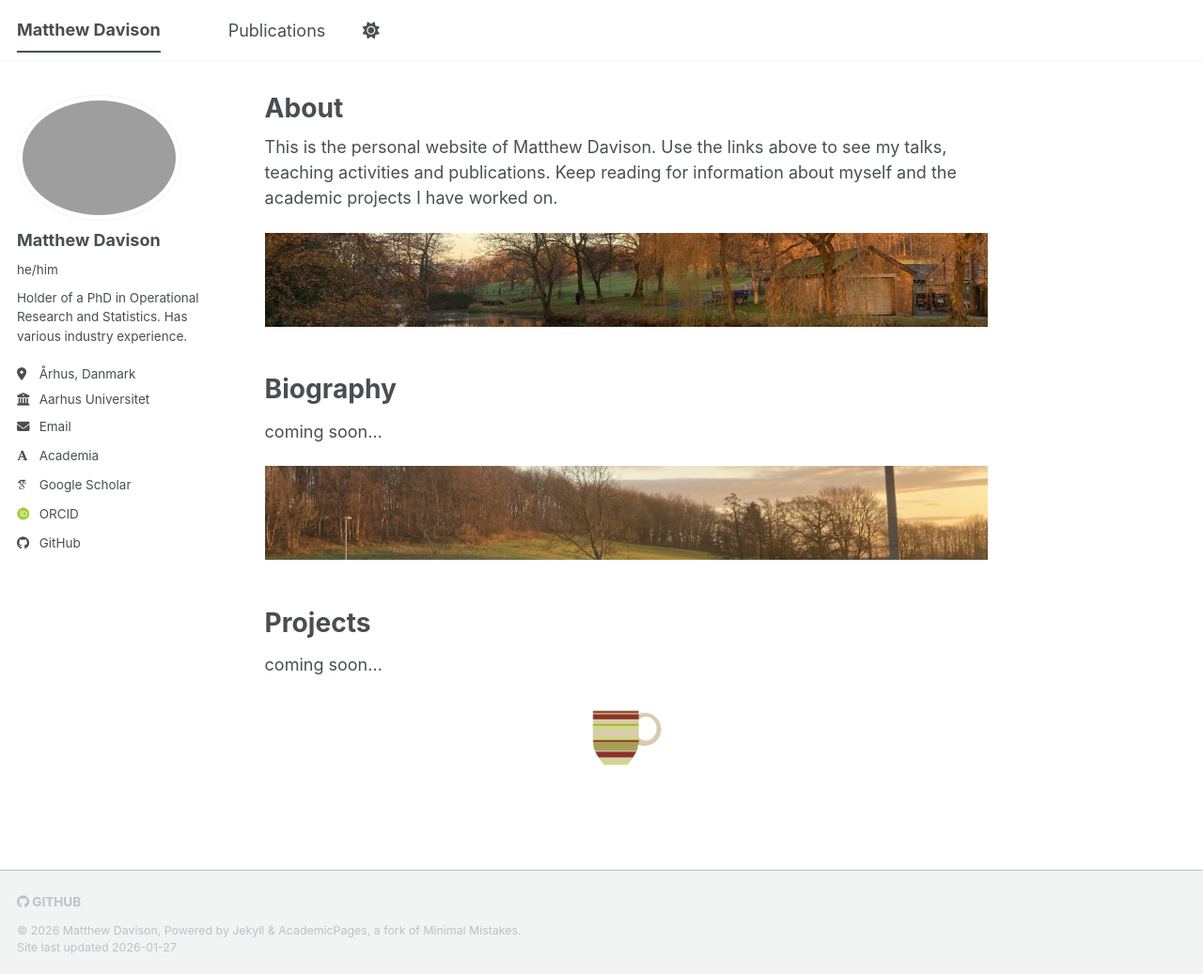
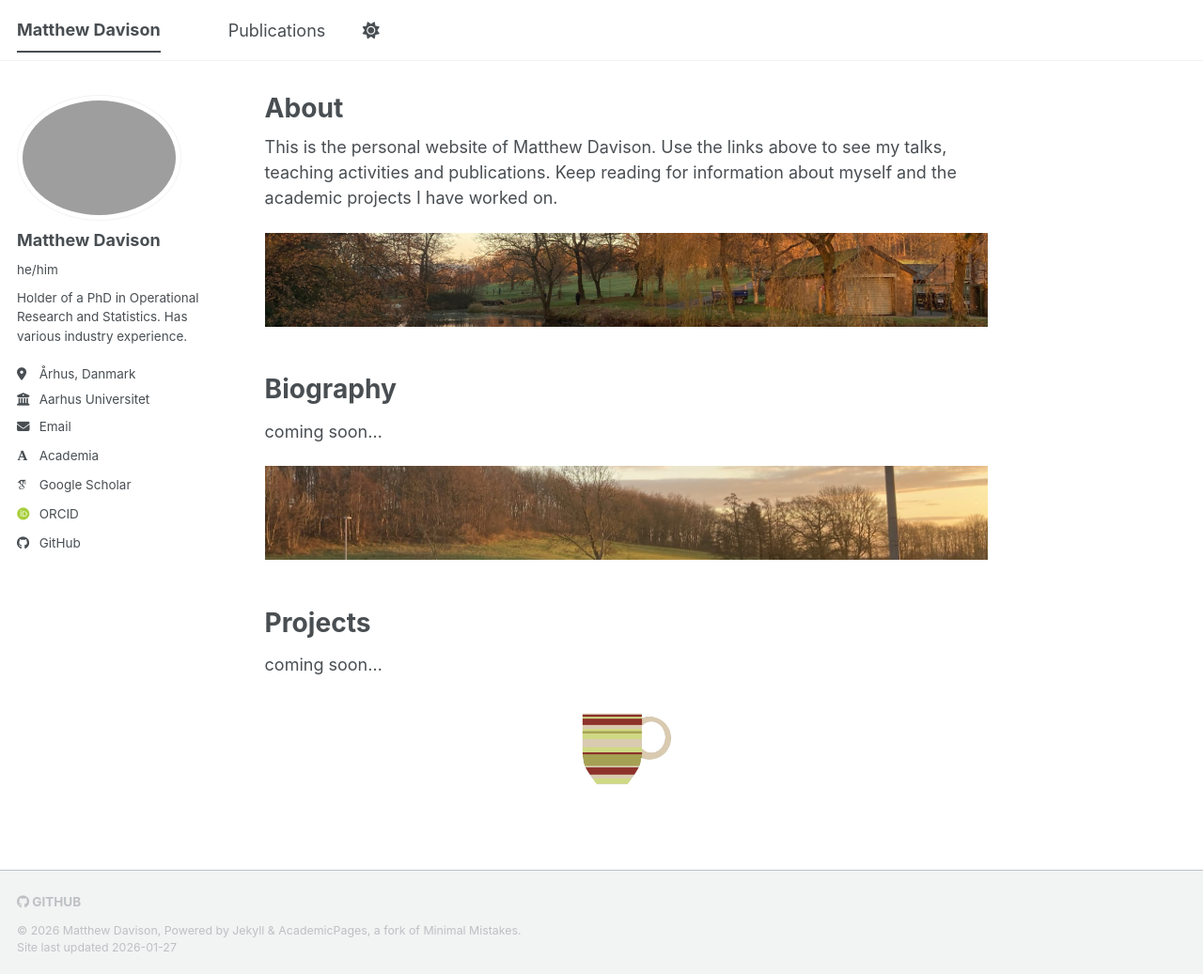
Before and after one commit to Mattmandav/mattmandav.github.io, a Jekyll site: the page built from _pages/about.md, in a window 1280 px wide and 1037 px high. Shown: the whole window at 94% size. Built offline with Jekyll 4.4.1, drawn with Linux system fonts in a browser that asks for light colours; some web fonts are replaced; a script bundle is joined from its source files by our own code; library files that are not in the unit come from our copies.

Commit message:
Height of mug is now changed

```diff
--- a/_pages/about.md
+++ b/_pages/about.md
@@ -33,6 +33,6 @@ coming soon...
 
 <div style="text-align: center;">
   <a href="/mug/">
-    <img src="../images/favicon-192x192.png" style="width: 10%; height: 10%;">
+    <img src="../images/favicon-192x192.png" style="width: 100px; height: 100px;">
   </a>
 </div>
```
